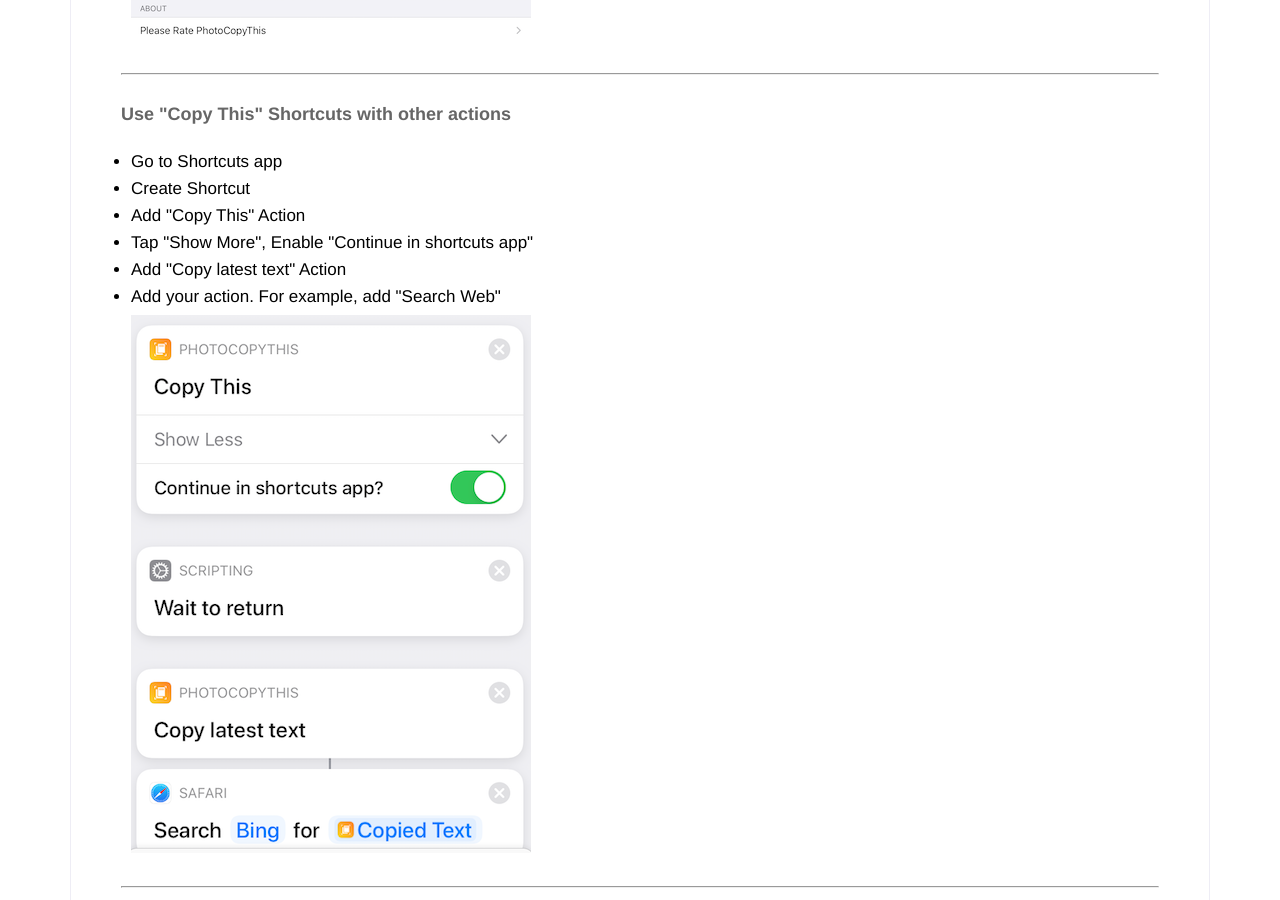
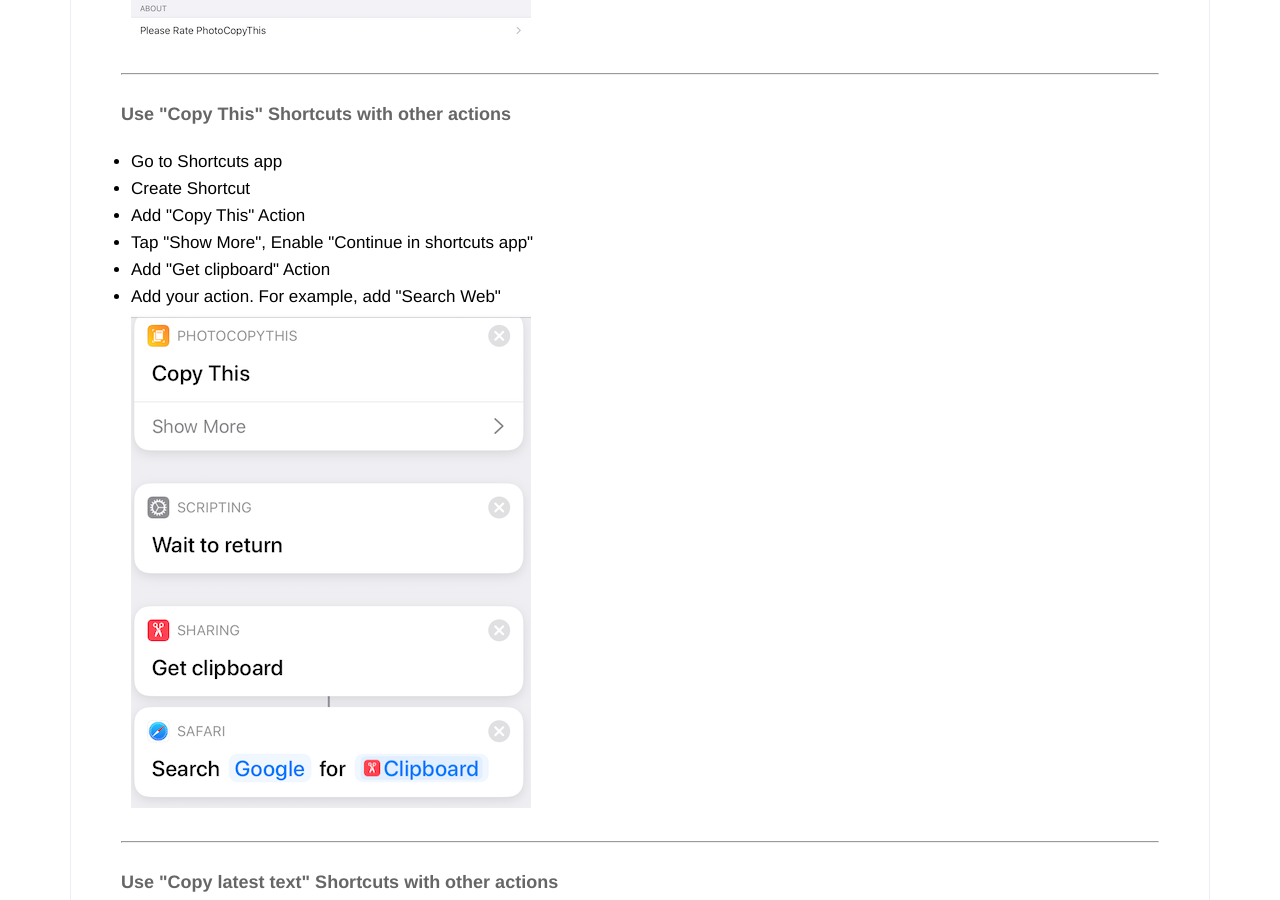
Before and after one commit to yininge/photo-copy-this-website, a Jekyll site: the page built from help.html, in a window 1280 px wide and 900 px high, scrolled down 738 px. Built offline with Jekyll 4.4.1, drawn with Linux system fonts in a browser that asks for light colours; nearby versions of some CDN libraries.

Commit message:
copythis action

```diff
--- a/_layouts/help.html
+++ b/_layouts/help.html
@@ -59,7 +59,7 @@
                   Tap "Show More", Enable "Continue in shortcuts app"
                 </li>
                 <li>
-                  Add "Copy latest text" Action
+                  Add "Get clipboard" Action
                 </li>
                 <li>
                   Add your action. For example, add "Search Web"
```
Also changed, not shown: assets/copythis.png.
